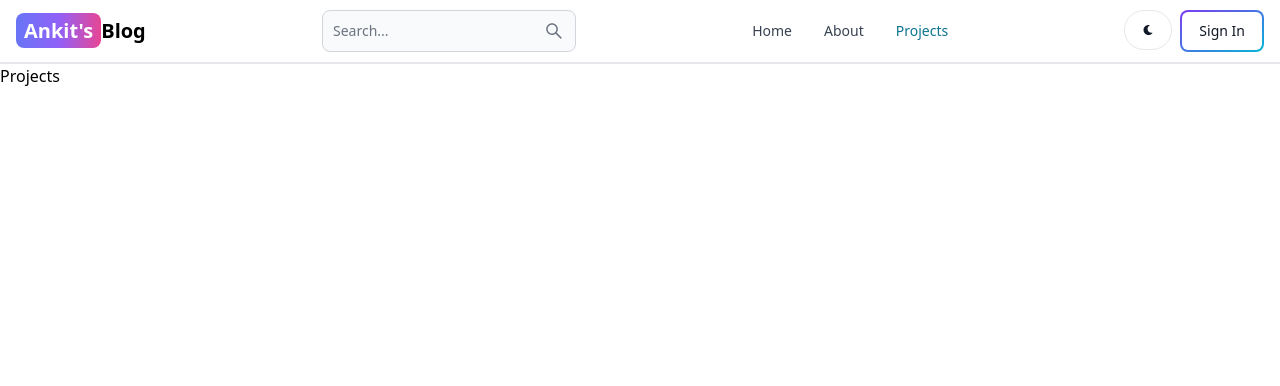
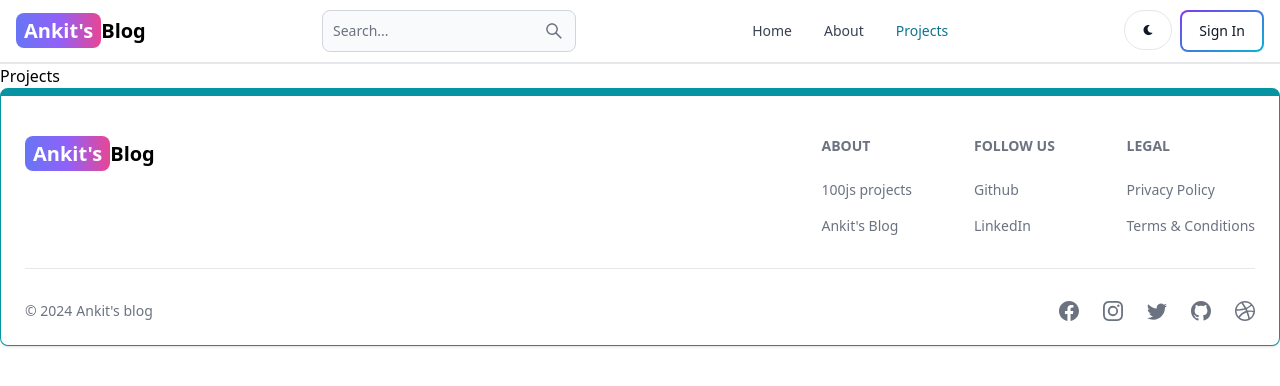
Before and after one commit to ankit-2706/MERN_blog, a React app in the folder client/: page /projects in a window 1280 px wide. Shown: the top 386 px of the page. Built offline with nearby package versions, Linux system fonts and the light colour scheme; the HTML template or start-up script is replaced by a standard one.

Commit message:
create and add footer

```diff
--- a/client/src/App.jsx
+++ b/client/src/App.jsx
@@ -6,6 +6,7 @@
 import Dashboard from "./pages/Dashboard";
 import Projects from "./pages/Projects";
 import Header from "./components/Header";
+import Footer from "./components/Footer";
 
 export default function App() {
   return (
@@ -19,6 +20,7 @@
         <Route path="/dashboard" element={<Dashboard />} />
         <Route path="/projects" element={<Projects />} />
       </Routes>
+      <Footer/>
     </BrowserRouter>
   );
 }
--- /dev/null
+++ b/client/src/components/Footer.jsx
@@ -0,0 +1,112 @@
+import { Footer, FooterDivider } from "flowbite-react";
+import { Link } from "react-router-dom";
+import {
+  BsFacebook,
+  BsInstagram,
+  BsTwitter,
+  BsGithub,
+  BsDribbble,
+} from "react-icons/bs";
+
+export default function FooterCom() {
+  return (
+    <Footer container className="border border-t-8 border-teal-500">
+      <div className="w-full max-w-7xl mx-auto">
+        <div className="grid w-full justify-between sm:flex md:grid-cols-1">
+          <div className="mt-5">
+            <Link
+              to="/"
+              className="self-center whitespace-nowrap text-lg sm:text-xl
+            font-semibold dark:text-white"
+            >
+              <span className="px-2 py-1 bg-gradient-to-r from-indigo-500 via-purple-500 to-pink-500 rounded-lg text-white">
+                Ankit&apos;s
+              </span>
+              Blog
+            </Link>
+          </div>
+          <div
+            className="grid grid-cols-2 gap-8 mt-4 sm:grid-cols-3
+          sm:gap-6"
+          >
+            <div>
+              <Footer.Title title="About" />
+              <Footer.LinkGroup col>
+                <Footer.Link
+                  href="https://www.100jsprojects.com"
+                  target="_blank"
+                  rel="noopener noreferrer"
+                >
+                  100js projects
+                </Footer.Link>
+                <Footer.Link
+                  href="/about"
+                  target="_blank"
+                  rel="noopener noreferrer"
+                >
+                  Ankit&apos;s Blog
+                </Footer.Link>
+              </Footer.LinkGroup>
+            </div>
+            <div>
+              <Footer.Title title="Follow us" />
+              <Footer.LinkGroup col>
+                <Footer.Link
+                  href="https://www.github.com/ankit-2706/"
+                  target="_blank"
+                  rel="noopener noreferrer"
+                >
+                  Github
+                </Footer.Link>
+                <Footer.Link
+                  href="https://linkedin.com/in/ankit-chouhan-3b5203252/"
+                  target="_blank"
+                  rel="noopener noreferrer"
+                >
+                  LinkedIn
+                </Footer.Link>
+              </Footer.LinkGroup>
+            </div>
+            <div>
+              <Footer.Title title="Legal" />
+              <Footer.LinkGroup col>
+                <Footer.Link href="#">Privacy Policy</Footer.Link>
+                <Footer.Link href="#">Terms &amp; Conditions</Footer.Link>
+              </Footer.LinkGroup>
+            </div>
+          </div>
+        </div>
+        <FooterDivider />
+        <div className="w-full sm:flex sm:items-center sm:justify-between">
+          <Footer.Copyright
+            href="#"
+            by="Ankit's blog"
+            year={new Date().getFullYear()}
+          />
+          <div className="flex gap-6 sm:mt-0 mt-4 sm:justify-center">
+            <Footer.Icon
+              href="https://www.facebook.com/ankit.chouhan.75685962/"
+              icon={BsFacebook}
+            />
+            <Footer.Icon
+              href="https://instagram.com/_ankit_27__/"
+              icon={BsInstagram}
+            />
+            <Footer.Icon
+              href="https://twitter.com/AnkitCh65977850/"
+              icon={BsTwitter}
+            />
+            <Footer.Icon
+              href="https://github.com/ankit-2706/"
+              icon={BsGithub}
+            />
+            <Footer.Icon
+              href="https://linkedin.com/in/ankit-chouhan-3b5203252/"
+              icon={BsDribbble}
+            />
+          </div>
+        </div>
+      </div>
+    </Footer>
+  );
+}
```
